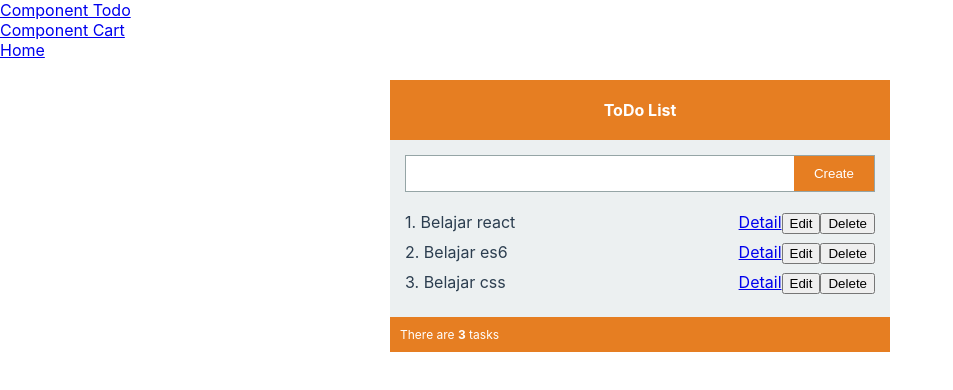
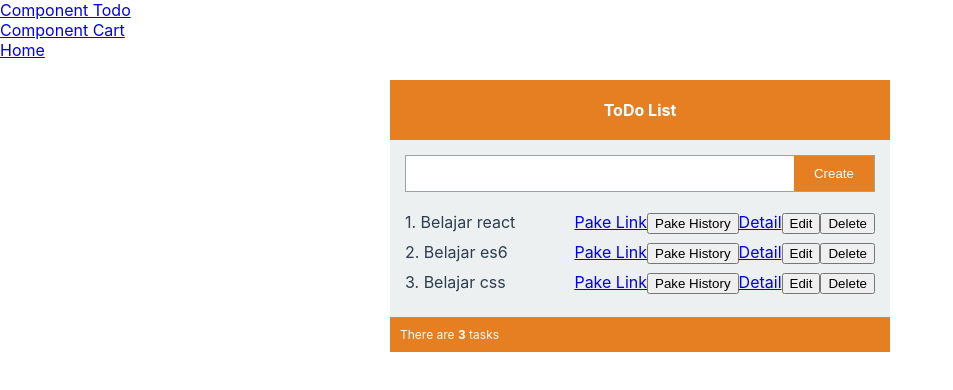
Before and after one commit to prasojopxl/reactapp, a React (Create React App) app: page /todo in a window 1280 px wide. Shown: the top 390 px of the page, without its empty margins (0-953 px from the left). Built offline with nearby package versions, Linux system fonts and the light colour scheme.

Commit message:
router with id hidden url

```diff
--- a/src/App.js
+++ b/src/App.js
@@ -11,6 +11,7 @@ import {Cart} from "./components/cart/Cart";
 import {BrowserRouter, Switch, Route, Link} from "react-router-dom";
 import { Todo } from "./components/todo/Todo";
 import { TodoDetail } from "./components/todo/TodoDetail";
+import { TodoDetailState } from "./components/todo/TodoDetailState";
 
 
 function App() {
@@ -43,6 +44,7 @@ function App() {
       <Switch>
         <Route path="/todo" exact component={Todo}/>
         <Route path="/todo/:id" exact component={TodoDetail}/>
+        <Route path="/todo-detail/" exact component={TodoDetailState}/>
         <Route path="/cart" exact component={Cart}/>
         <Route path="/" exact component={()=> <div>halaman home</div>}/>
       </Switch>
--- a/src/components/cart/Header.jsx
+++ b/src/components/cart/Header.jsx
@@ -1,4 +1,3 @@
-import React,{useState} from 'react'
 
 export const Header = (props) => {
 
--- a/src/components/todo/Todo.jsx
+++ b/src/components/todo/Todo.jsx
@@ -1,10 +1,11 @@
 import React, {useState} from "react";
-import { Link } from "react-router-dom";
+import { Link, useHistory } from "react-router-dom";
 import "./style.scss";
 
 export const Todo = () => {
     const [todos, setTodos] = useState(["Belajar react","Belajar es6", "Belajar css"]);
     const [task, setTask] = useState();
+    const history = useHistory();
 
     return (
         <div className="wrp-todo">
@@ -24,11 +25,21 @@ export const Todo = () => {
                 <div className="wrp-listtodo">
                     {todos.map((item, i)=>{
                         return (
-                            <div className="itemtodo">
+                            <div className="itemtodo" key={i}>
                                 <div className="desc">
                                     {i+1+ ". " + item}
                                 </div>
                                 <div className="action">
+                                    <Link to={{
+                                        pathname:"/todo-detail",
+                                        state: {
+                                            id:i
+                                        },
+                                    }}>Pake Link</Link>
+                                    <button onClick={()=> history.push("todo-detail", {id:i})}>
+                                         Pake History
+                                    </button>
+
                                     <Link to={"/todo/"+i}>Detail</Link>
                                     <button onClick={()=> {
                                         setTask(item);
@@ -36,7 +47,7 @@ export const Todo = () => {
                                             const newData = [...prev];
                                             newData.splice(i,1);
                                             return newData;
-                                        })
+                                        });
                                     }}>Edit</button>
                                     <button onClick={()=> {
                                         setTodos((prev)=>{
--- /dev/null
+++ b/src/components/todo/TodoDetailState.jsx
@@ -0,0 +1,12 @@
+import React from 'react'
+import {useLocation} from "react-router-dom";
+
+export const TodoDetailState = () => {
+    const location = useLocation();
+    return (
+        <div>
+            {console.log(location)}
+            STATE ini halaman detail dengan id {location.state.id}
+        </div>
+    )
+}
```
